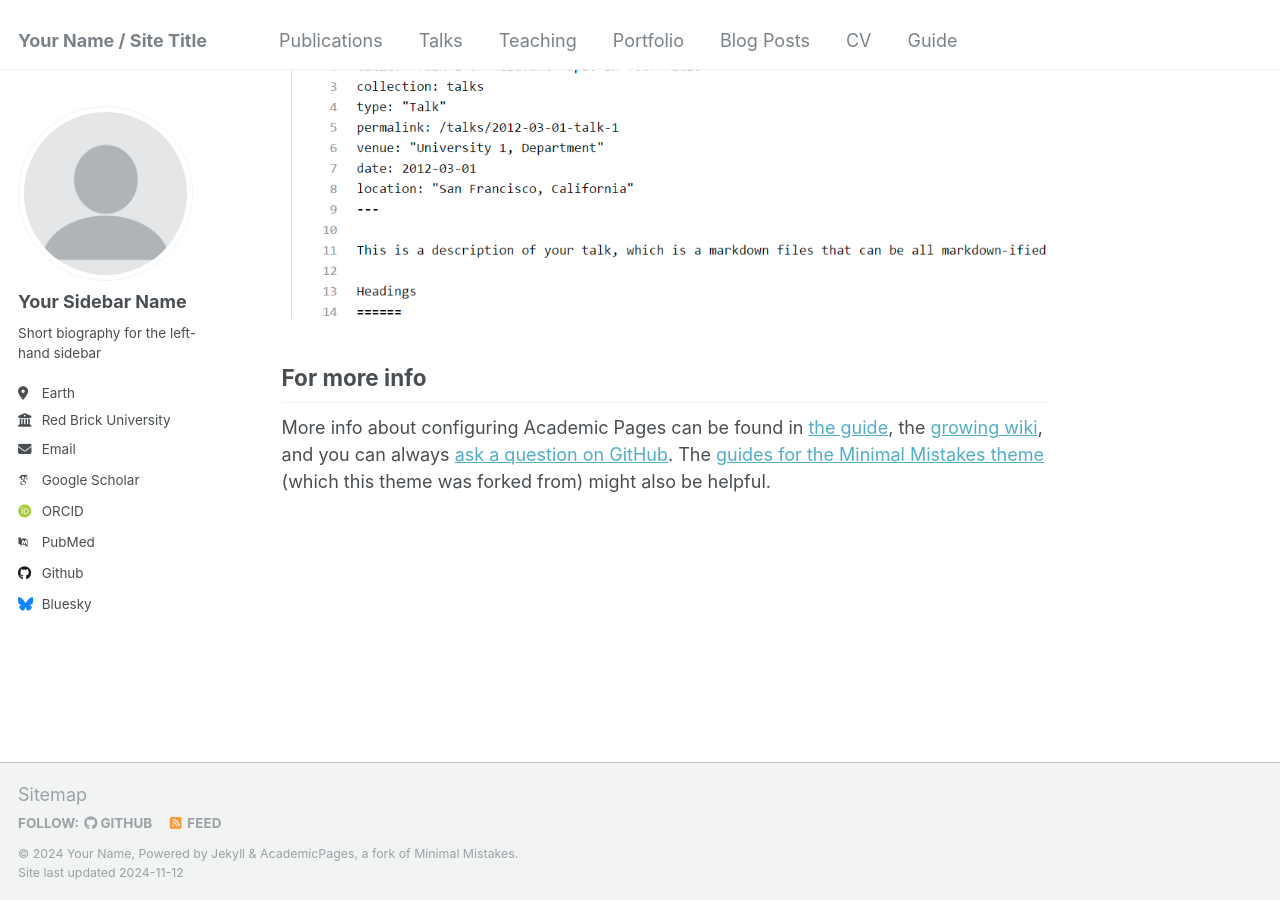
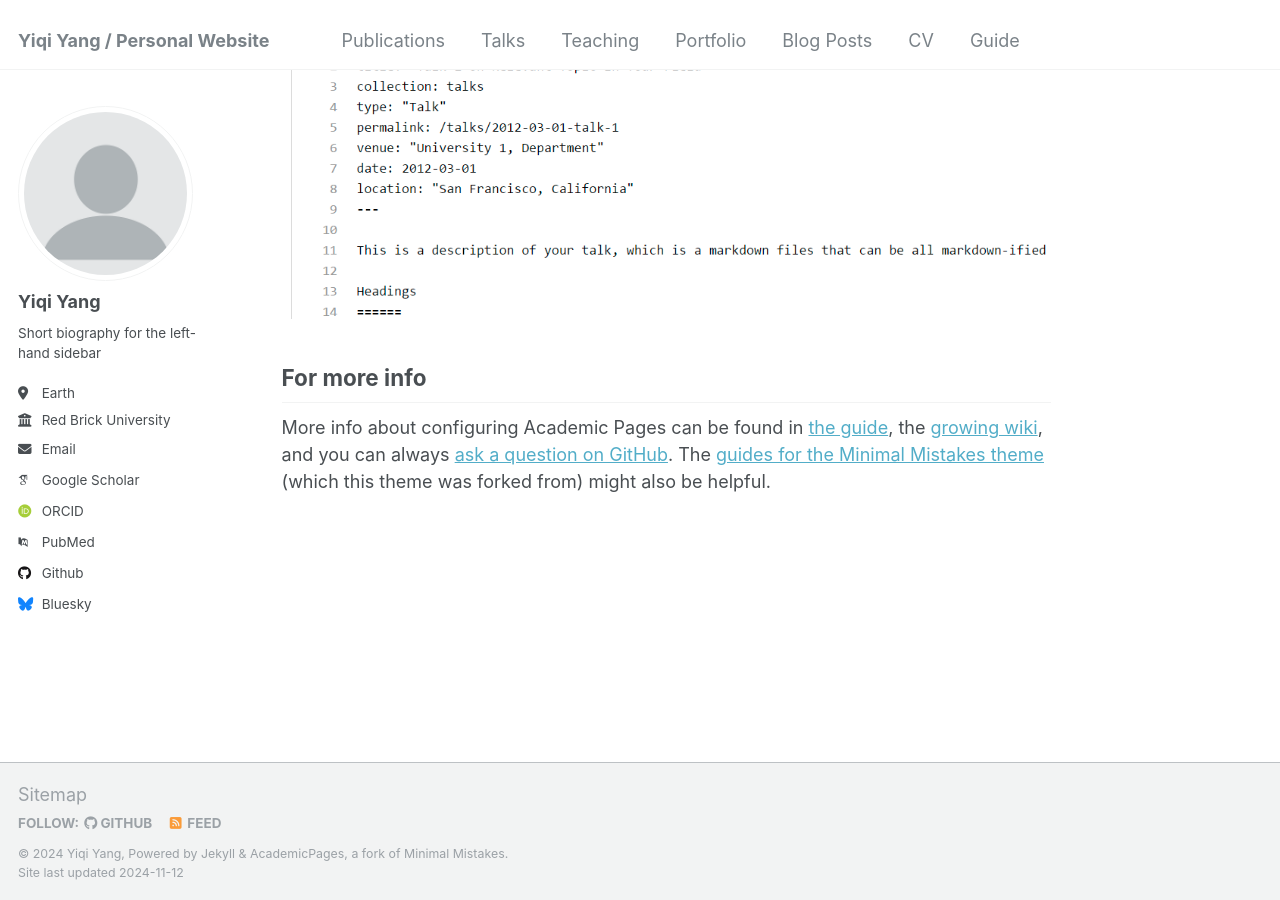
Before and after one commit to Yiqinotfound/Yiqinotfound.github.io, a Jekyll site: the page built from _pages/about.md, in a window 1280 px wide and 900 px high, scrolled down 2643 px. Built offline with Jekyll 4.4.1, drawn with Linux system fonts in a browser that asks for light colours; some web fonts are replaced.

Commit message:
Update _config.yml
'1'

```diff
--- a/_config.yml
+++ b/_config.yml
@@ -8,13 +8,13 @@
 
 # Basic Site Settings
 locale                   : "en-US"
-title                    : "Your Name / Site Title"
+title                    : "Yiqi Yang / Personal Website"
 title_separator          : "-"
-name                     : &name "Your Name"
+name                     : &name "Yiqi Yang"
 description              : &description "personal description"
-url                      : https://academicpages.github.io # the base hostname & protocol for your site e.g. "https://[your GitHub username].github.io"
+url                      : https://yiqinotfound.github.io/ # the base hostname & protocol for your site e.g. "https://[your GitHub username].github.io"
 baseurl                  : "" # the subpath of your site, e.g. "/blog"
-repository               : "academicpages/academicpages.github.io"
+
 
 # Site Author - The following control what appear as part of the author content on the side bar.
 #               If a field is blank the icon and link will not appear, otherwise it will be shown.
@@ -22,13 +22,12 @@ repository               : "academicpages/academicpages.github.io"
 author:
   # Biographic information
   avatar           : "profile.png"
-  name             : "Your Sidebar Name"
-  pronouns         : # example: "she/her"
+  name             : "Yiqi Yang"
   bio              : "Short biography for the left-hand sidebar"
   location         : "Earth"
   employer         : "Red Brick University"
   uri              : # URL
-  email            : "none@example.org"
+  email            : "Uniquenotfound@sjtu.edu.cn"
 
   # Academic websites
   arxiv            : # URL - Update with the correct link to your profile
```
